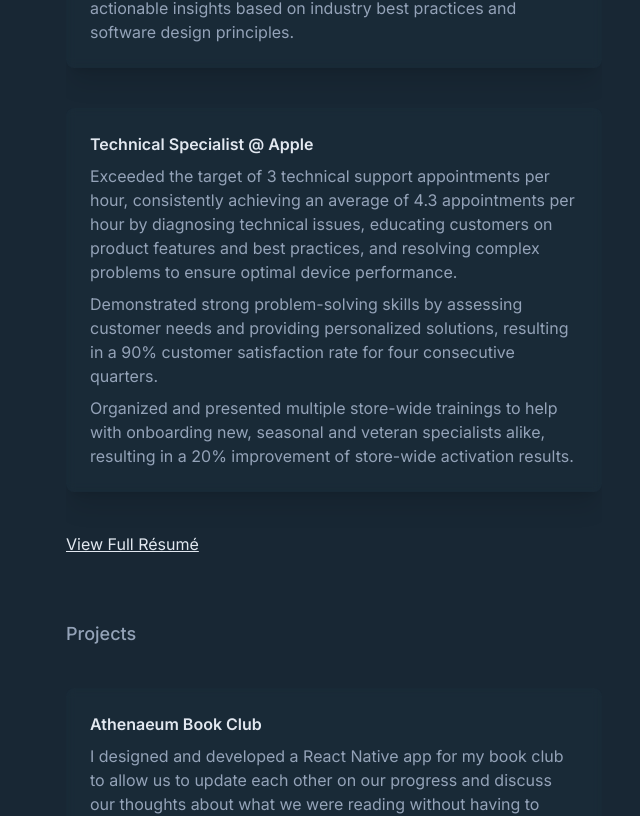
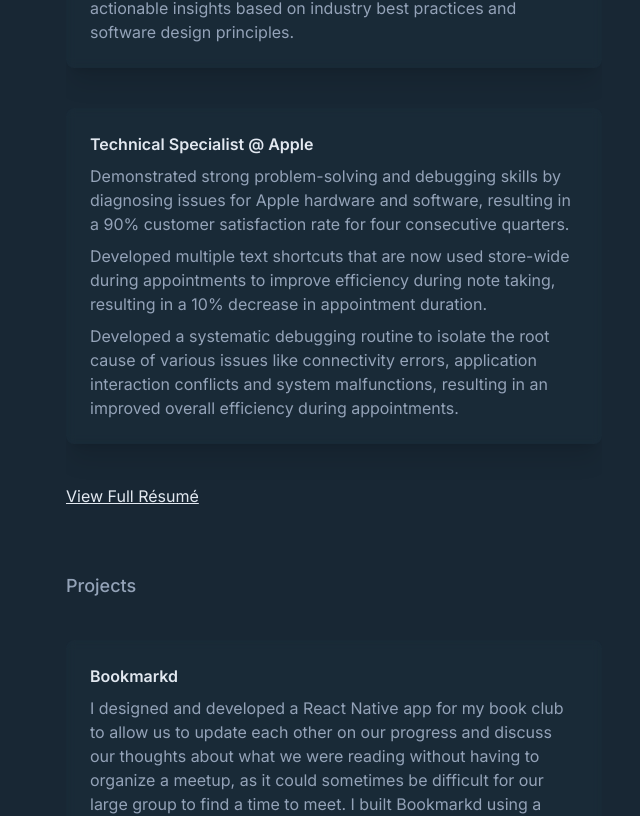
Before and after one commit to SamerSawan/Portfolio_v3, a Next.js app: page / in a window 1280 px wide. Shown: the part 952-1768 px from the top of the page, without its empty margins (582-1222 px from the left). Built offline with nearby package versions, Linux system fonts and the light colour scheme.

Commit message:
updated resume and projects

```diff
--- a/app/page.js
+++ b/app/page.js
@@ -52,7 +52,7 @@ export default function Home() {
               My main focus as a new grad is continuing my learning journey and building good programming habits.
               I&rsquo;ve recently been working on <a href="https://github.com/SamerSawan/Papyrus_v2" target="_blank" rel="noreferrer" className="text-slate-200 cursor-pointer">a book tracking and book club app</a> for me and my friends. Throughout this journey,
               I&rsquo;ve experimented with Swift, Flutter and React Native, and I&rsquo;m now working on developing the app with React Native
-              as well as a web version using NextJS, TypeScript and NodeJS for a backend. In my free time,
+              as well as a web version using NextJS, TypeScript and Go for a backend. In my free time,
               I participate in Hackathons and Game Jams so that I can meet new people and learn new skills.
             </p>
             <p className="mb-4">
@@ -71,9 +71,9 @@ export default function Home() {
               </li>
               <li>
                 <ExperienceCard job={"Technical Specialist @ Apple"}
-                point1={"Exceeded the target of 3 technical support appointments per hour, consistently achieving an average of 4.3 appointments per hour by diagnosing technical issues, educating customers on product features and best practices, and resolving complex problems to ensure optimal device performance."}
-                point2={"Demonstrated strong problem-solving skills by assessing customer needs and providing personalized solutions, resulting in a 90\% customer satisfaction rate for four consecutive quarters."}
-                point3={"Organized and presented multiple store-wide trainings to help with onboarding new, seasonal and veteran specialists alike, resulting in a 20\% improvement of store-wide activation results."}
+                point1={"Demonstrated strong problem-solving and debugging skills by diagnosing issues for Apple hardware and software, resulting in a 90\% customer satisfaction rate for four consecutive quarters."}
+                point2={"Developed multiple text shortcuts that are now used store-wide during appointments to improve efficiency during note taking, resulting in a 10\% decrease in appointment duration."}
+                point3={"Developed a systematic debugging routine to isolate the root cause of various issues like connectivity errors, application interaction conflicts and system malfunctions, resulting in an improved overall efficiency during appointments."}
                 href={"https://www.apple.com/"}/>
               </li>
             </ol>
@@ -83,8 +83,8 @@ export default function Home() {
             <h2 className="mb-10 font-medium text-lg text-slate-400">Projects</h2>
             <ol className="group/list">
             <li>
-              <ProjectCard title={"Athenaeum Book Club"}
-              point1={"I designed and developed a React Native app for my book club to allow us to update each other on our progress and discuss our thoughts about what we were reading without having to organize a meetup, as it could sometimes be difficult for our large group to find a time to meet. I built Athenaeum using a component-based architecture, which made it significantly easier to maintain and scale up. Additioanlly, I used FireBase for user authentication and real-time data storage and retrieval. I'm also currently working on a web version with NextJS and TypeScript!"}
+              <ProjectCard title={"Bookmarkd"}
+              point1={"I designed and developed a React Native app for my book club to allow us to update each other on our progress and discuss our thoughts about what we were reading without having to organize a meetup, as it could sometimes be difficult for our large group to find a time to meet. I built Bookmarkd using a component-based architecture, which made it significantly easier to maintain and scale up. Additioanlly, I used FireBase for user authentication and real-time data storage and retrieval. I'm also currently working on a web version with NextJS and TypeScript, as well as a full backend in Go!"}
               techPoints={["React Native", "FireBase", "Figma", "Google Books", "TypeScript"]}
               href={"https://github.com/SamerSawan/Papyrus_v2"}
               />
@@ -117,6 +117,12 @@ export default function Home() {
             point1={"I designed and built a recipe app that enables users to create, view, and delete recipes, as well as manage their groceries. By combining Axios for efficient API calls to Firebase and React Context, I created a seamless and user-friendly experience. Additionally, I integrated iOS VoiceOver for enhanced accessibility."}
             techPoints={["React Native", "Axios", "React Context", "Firebase", "Figma"]} href={"https://github.com/SamerSawan/RecipeApp"}
             />
+            <li>
+              <ProjectCard title={"Gator"}
+              point1={"Gator is a CLI tool that I built as part of a boot.dev course on learning Go. It is a CLI tool that allows users to manage and browse RSS feeds, allowing users to fetch from RSS feeds and read posts."}
+              techPoints={["Go"]}
+              href={["https://github.com/SamerSawan/Gator"]}/>
+            </li>
             </li>
             </ol>
           </div>
```
Also changed, not shown: 1 other file (tests, documents, lock files or other folders).
